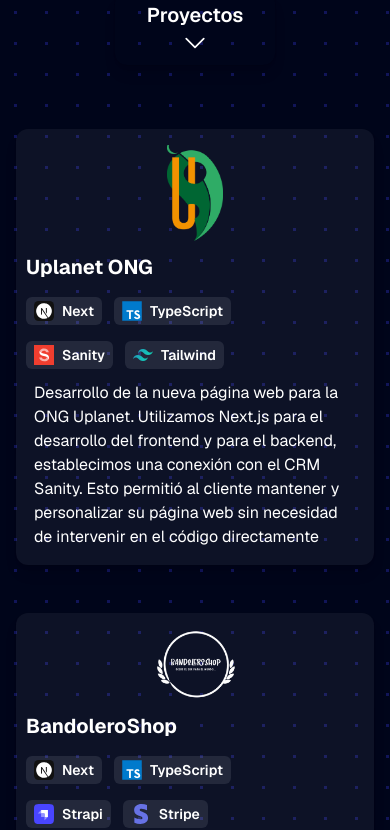
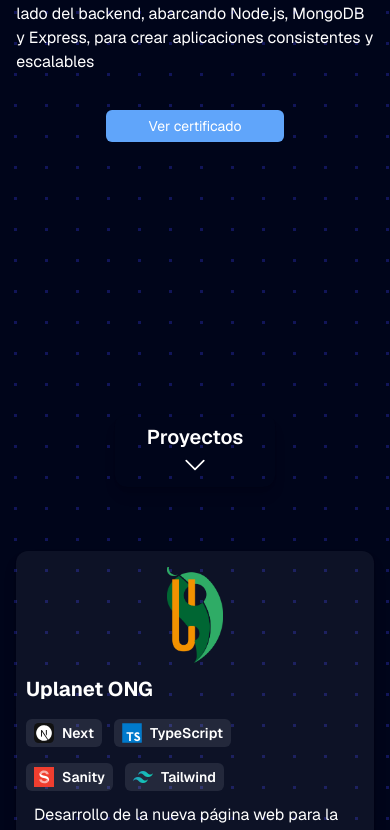
Before and after one commit to manup94/portfolio, a Next.js app: page / in a window 390 px wide. Shown: the part 3103-3933 px from the top of the page. Built offline with nearby package versions, Linux system fonts and the light colour scheme.

Commit message:
improve styles

```diff
--- a/src/app/components/hero.tsx
+++ b/src/app/components/hero.tsx
@@ -8,7 +8,7 @@
   return (
     <section
       id="hero"
-      className="flex flex-col mx-auto text-left md:w-2/3 w-11/12 max-w-2xl h-[80vh] justify-center text-white"
+      className="flex flex-col mx-auto text-left md:w-2/3 w-11/12 max-w-2xl md:h-[80vh] h-[130vh] justify-center text-white"
     >
       <h1 className="md:text-5xl text-3xl font-bold">
         ✌🏼¡Hola!, soy{" "}
--- a/src/app/components/projects/projects-item.tsx
+++ b/src/app/components/projects/projects-item.tsx
@@ -45,7 +45,7 @@
   return (
     <Link
       href={project.url}
-      className="py-4 px-2.5 transition-all duration-300 ease-in-out hover:scale-105 flex flex-col gap-3 isolate  rounded-xl bg-white/5 shadow-lg ring-1 ring-black/5"
+      className="py-4 shadow-lg shadow-black/20 px-2.5 transition-all duration-300 ease-in-out hover:scale-105 flex flex-col gap-3 isolate  rounded-xl bg-white/5 ring-1 ring-black/5"
     >
       <div className="w-1/4 mx-auto sm:hidden flex">
         <img
```
